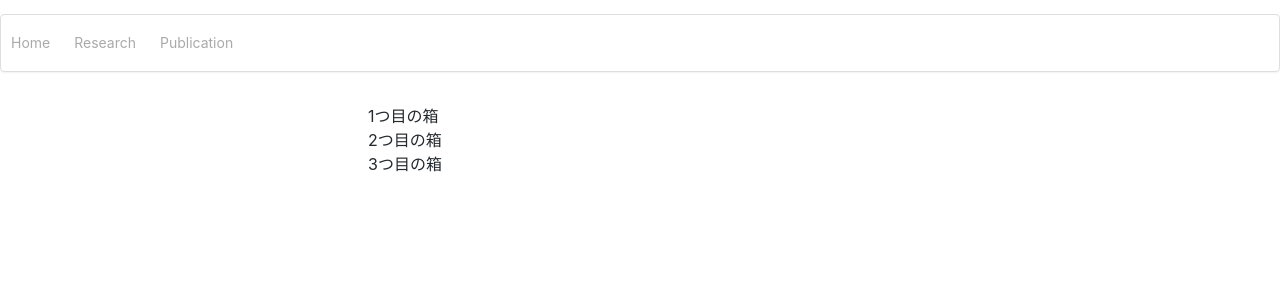
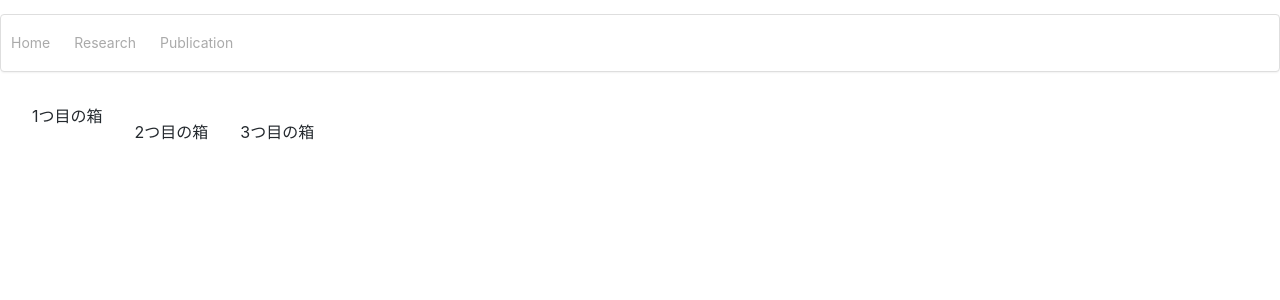
Before and after one commit to masahiro-mi/masahiro-mi.github.io, a Jekyll site: the page built from research/index.md, in a window 1280 px wide. Shown: the top 300 px of the page. Built offline with Jekyll 4.4.1, drawn with Linux system fonts in a browser that asks for light colours; comment, search, counter and statistics services are not loaded.

Commit message:
Update index.md

```diff
--- a/research/index.md
+++ b/research/index.md
@@ -2,6 +2,6 @@
 layout: default
 ---
 
-<div class="container-sm overflow-auto">1つ目の箱</div>
-<div class="container-sm overflow-auto">2つ目の箱</div>
-<div class="container-sm overflow-auto">3つ目の箱</div>
+<div class="container-sm" style="float:left; margin: 1em 1em;">1つ目の箱</div>
+<div class="container-sm" style="float:left; margin: 1em 1em;">2つ目の箱</div>
+<div class="container-sm" style="float:left; margin: 1em 1em;">3つ目の箱</div>
```
